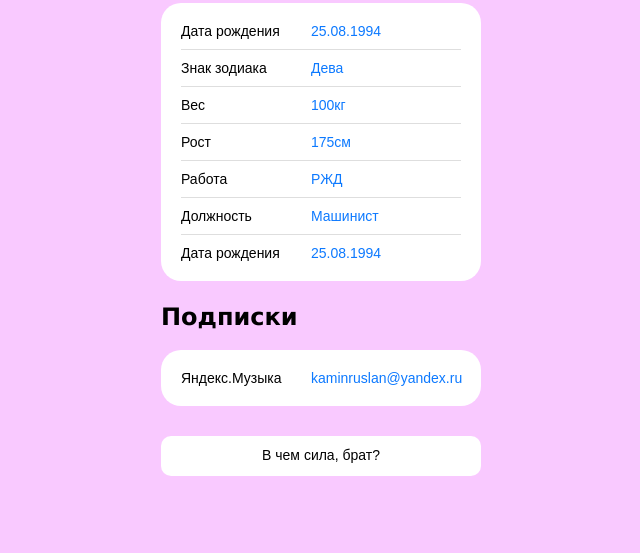
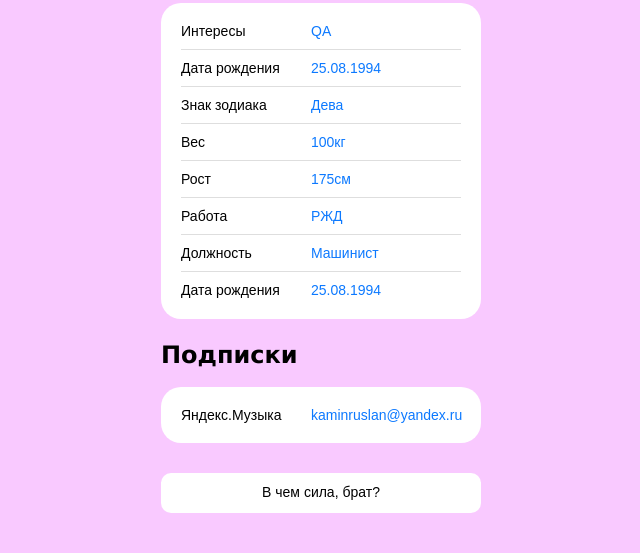
Before and after one commit to kamin-ruslan-qa/cv, a plain HTML site: page index.html in a window 1280 px wide. Shown: the part 535-1088 px from the top of the page, without its empty margins (319-959 px from the left). Before the commit the page ends 1051 px from the top, so only its background shows below. Drawn offline with Linux system fonts and the light colour scheme.

Commit message:
интерес

```diff
--- a/index.html
+++ b/index.html
@@ -26,7 +26,7 @@
           </li>
           <li class="links__link">
             <p class="links__title">Эл. почта</p>
-            <a class="linsk__link" href="kaminruslan@yandex.ru"
+            <a class="linsk__link" href="https://vk.com/ruslan_kamin"
               >kaminruslan@yandex.ru</a
             >
           </li>
@@ -51,6 +51,10 @@
       <section class="links">
         <h2 class="links__header">Личные информация</h2>
         <ul class="links__container">
+          <li class="links__link">
+            <p class="links__title">Интересы</p>
+            <a class="linsk__link" href="@ruslan_kamin">QA</a>
+          </li>
           <li class="links__link">
             <p class="links__title">Дата рождения</p>
             <a class="linsk__link" href="@ruslan_kamin">25.08.1994</a>
```
